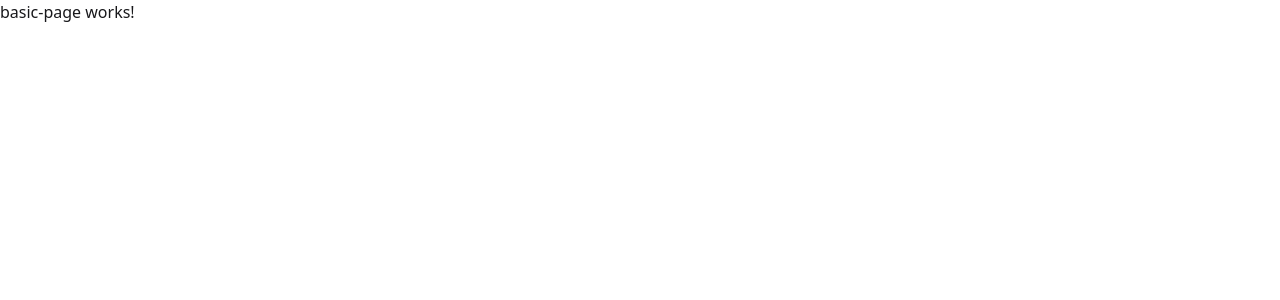
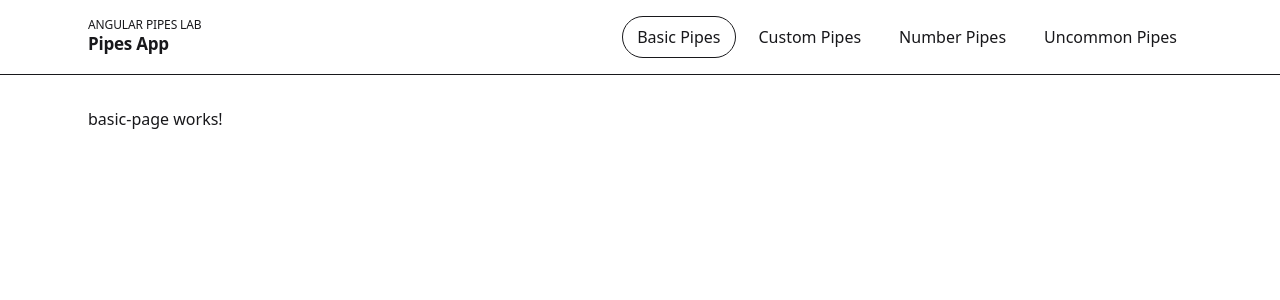
Before and after one commit to PatricioOsorio/angular-devtalles-course, an Angular app in the folder 04-pipes-app/: page /basic in a window 1280 px wide. Shown: the top 300 px of the page. Built offline with nearby package versions, Linux system fonts and the light colour scheme.

Commit message:
(Sección 12: Pipes) - Lectura de rutas dinamicamente

```diff
--- a/04-pipes-app/src/app/app.html
+++ b/04-pipes-app/src/app/app.html
@@ -1 +1,7 @@
-<router-outlet />
+<div class="app-shell">
+  <app-navbar />
+
+  <main class="as__content">
+    <router-outlet />
+  </main>
+</div>
--- a/04-pipes-app/src/app/app.ts
+++ b/04-pipes-app/src/app/app.ts
@@ -1,9 +1,10 @@
 import { Component, signal } from '@angular/core';
 import { RouterOutlet } from '@angular/router';
+import { Navbar } from './components/navbar/navbar';
 
 @Component({
   selector: 'app-root',
-  imports: [RouterOutlet],
+  imports: [RouterOutlet, Navbar],
   templateUrl: './app.html',
 })
 export class App {
--- a/04-pipes-app/src/app/components/demo-card/demo-card.html
+++ /dev/null
@@ -1,16 +0,0 @@
-<article class="demo-card">
-  <div class="dc__icon" aria-hidden="true">BEM</div>
-
-  <div class="dc__body">
-    <p class="dc__eyebrow">Componente reutilizable</p>
-    <h3 class="dc__title">Tarjeta de ejemplo</h3>
-    <p class="dc__description">
-      El HTML solo expone clases BEM y la composicion visual vive en el CSS con Tailwind y DaisyUI.
-    </p>
-  </div>
-
-  <div class="dc__actions">
-    <button class="dc__button">Accion principal</button>
-    <button class="dc__button dc__button--ghost">Accion secundaria</button>
-  </div>
-</article>
--- a/04-pipes-app/src/app/components/demo-card/demo-card.ts
+++ /dev/null
@@ -1,10 +0,0 @@
-import { ChangeDetectionStrategy, Component } from '@angular/core';
-
-@Component({
-  selector: 'app-demo-card',
-  imports: [],
-  templateUrl: './demo-card.html',
-  styleUrl: './demo-card.css',
-  changeDetection: ChangeDetectionStrategy.OnPush,
-})
-export class DemoCard {}
--- /dev/null
+++ b/04-pipes-app/src/app/components/navbar/navbar.css
@@ -0,0 +1,3 @@
+:host {
+  display: block;
+}
--- /dev/null
+++ b/04-pipes-app/src/app/components/navbar/navbar.html
@@ -0,0 +1,24 @@
+<nav class="site-nav" aria-label="Primary navigation">
+  <div class="sn__bar">
+    <a class="sn__brand" routerLink="/basic" aria-label="Pipes App, ir a Basic Pipes">
+      <span class="sn__eyebrow">Angular pipes lab</span>
+      <span class="sn__title">Pipes App</span>
+    </a>
+
+    <ul class="sn__list">
+      @for (route of routes; track route.path) {
+        <li class="sn__item">
+          <a
+            class="sn__link"
+            [routerLink]="route.path"
+            routerLinkActive="sn__link--active"
+            [routerLinkActiveOptions]="{ exact: true }"
+            ariaCurrentWhenActive="page"
+          >
+            {{ route.title }}
+          </a>
+        </li>
+      }
+    </ul>
+  </div>
+</nav>
--- /dev/null
+++ b/04-pipes-app/src/app/components/navbar/navbar.ts
@@ -0,0 +1,18 @@
+import { Component } from '@angular/core';
+import { routes } from '@app/app.routes';
+import { RouterLink, RouterLinkActive } from '@angular/router';
+
+@Component({
+  selector: 'app-navbar',
+  imports: [RouterLink, RouterLinkActive],
+  templateUrl: './navbar.html',
+  styleUrl: './navbar.css',
+})
+export class Navbar {
+  readonly routes = routes
+    .filter((route) => route.path !== '**' && Boolean(route.title) && Boolean(route.path))
+    .map((route) => ({
+      title: route.title ?? '',
+      path: route.path ?? '',
+    }));
+}
--- a/04-pipes-app/src/styles/app.css
+++ b/04-pipes-app/src/styles/app.css
@@ -3,10 +3,72 @@
 @plugin 'daisyui' {
   themes:
     light --default,
-    dracula --prefersdark;
+    dark --prefersdark;
 }
 
 @import './base/base.css';
 @import './base/typography.css';
 
 @import './utilities/layout.css';
+
+@layer base {
+  body {
+    @apply bg-(--apple-canvas) text-(--apple-ink);
+  }
+}
+
+@layer components {
+  .app-shell {
+    @apply min-h-dvh bg-(--apple-canvas);
+  }
+
+  .as__content {
+    @apply mx-auto w-full max-w-6xl px-4 py-6 pb-12 md:px-6 md:py-8 md:pb-16;
+  }
+
+  .site-nav {
+    @apply sticky top-0 z-40 border-b backdrop-blur-xl;
+    background: color-mix(in srgb, var(--apple-canvas-parchment) 92%, transparent);
+    border-bottom-color: var(--apple-divider-soft);
+  }
+
+  .sn__bar {
+    @apply mx-auto flex w-full max-w-6xl flex-col gap-3 px-4 py-3 md:flex-row md:items-center md:justify-between md:px-6 md:py-4;
+  }
+
+  .sn__brand {
+    @apply inline-flex flex-col gap-0.5 no-underline text-(--apple-ink);
+  }
+
+  .sn__eyebrow {
+    @apply text-xs uppercase leading-none tracking-[-0.12px] text-(--apple-body-muted);
+  }
+
+  .sn__title {
+    @apply text-[17px] leading-[1.24] font-semibold tracking-[-0.224px];
+  }
+
+  .sn__list {
+    @apply flex flex-wrap gap-2 md:justify-end;
+  }
+
+  .sn__item {
+    @apply list-none;
+  }
+
+  .sn__link {
+    @apply inline-flex min-h-8 items-center justify-center rounded-full border border-transparent px-3.5 py-2 no-underline text-(--apple-ink-muted-80) transition duration-200 ease-out;
+    @apply hover:-translate-y-px hover:text-(--apple-ink);
+  }
+
+  .sn__link:focus-visible {
+    @apply outline outline-2 outline-offset-2;
+    outline-color: var(--apple-primary-focus);
+  }
+
+  .sn__link--active {
+    @apply text-(--apple-primary);
+    border-color: color-mix(in srgb, var(--apple-primary) 24%, transparent);
+    background: color-mix(in srgb, var(--apple-primary) 10%, transparent);
+  }
+}
```
Also changed, not shown: 04-pipes-app/src/app/components/demo-card/demo-card.css (deleted, +0 -37 lines).
